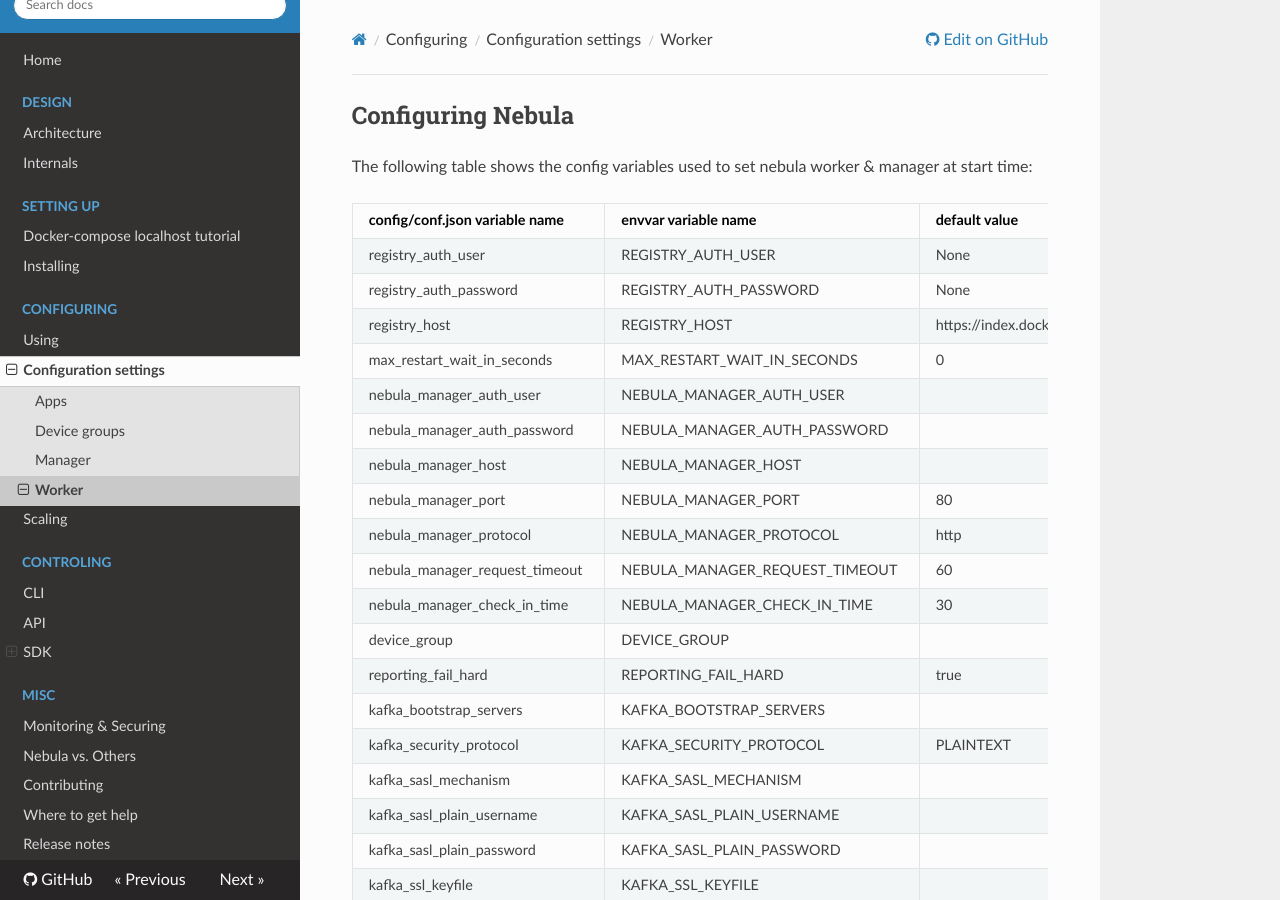
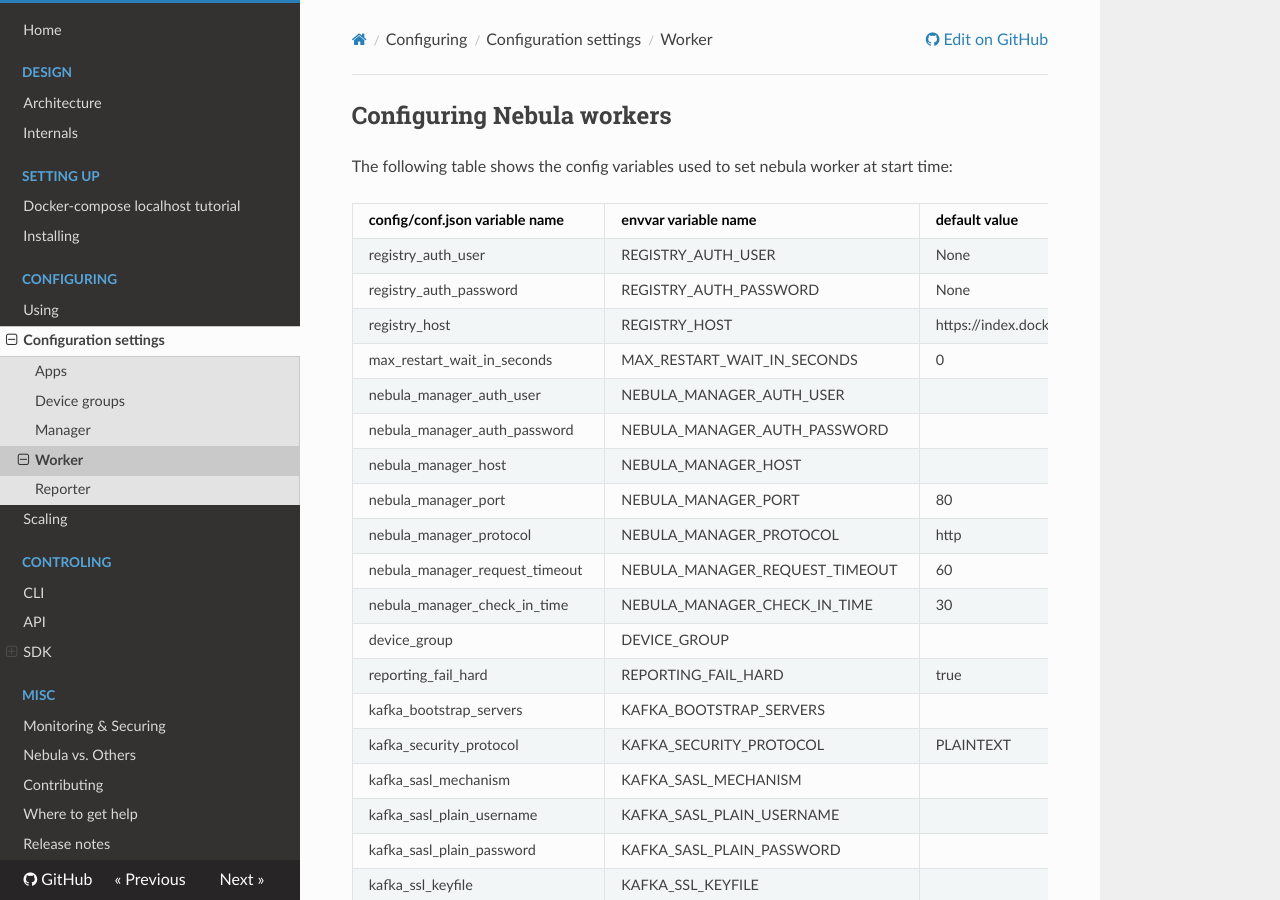
Before and after one commit to nebula-orchestrator/docs, an MkDocs documentation site: the page built from docs/config/worker.md, in a window 1280 px wide and 900 px high. Built offline with MkDocs 1.6.1, drawn with Linux system fonts in a browser that asks for light colours; nearby versions of some CDN libraries; old or Windows-style settings are respelled for this version of MkDocs; some of the changed text lies outside the part shown.

Commit message:
adding reporter config

```diff
--- a/docs/config/worker.md
+++ b/docs/config/worker.md
@@ -1,6 +1,6 @@
-## Configuring Nebula
+## Configuring Nebula workers
 
-The following table shows the config variables used to set nebula worker & manager at start time:
+The following table shows the config variables used to set nebula worker at start time:
 
 | config/conf.json variable name     | envvar variable name             | default value                | example value                                                                                                        | type   | description                                                                                                                                                                                                                                                                                           | required |
 |------------------------------------|----------------------------------|------------------------------|----------------------------------------------------------------------------------------------------------------------|--------|-------------------------------------------------------------------------------------------------------------------------------------------------------------------------------------------------------------------------------------------------------------------------------------------------------|----------|
@@ -38,6 +38,6 @@
 
 The following table shows the path of each config file inside the docker containers:
 
-| container      | config path inside container | example Dockerfile COPY command overwrite       |
-|----------------|------------------------------|-------------------------------------------------|
-| worker         | /worker/config/conf.json     | COPY config/conf.json /worker/config/conf.json  |
+| container      | config path inside container | example Dockerfile COPY command overwrite        |
+|----------------|------------------------------|--------------------------------------------------|
+| reporter       | /reporter/config/conf.json   | COPY config/conf.json /reporter/config/conf.json |
--- a/mkdocs.yml
+++ b/mkdocs.yml
@@ -15,6 +15,7 @@
         - 'config/device_groups.md'
         - 'config/manager.md'
         - 'config/worker.md'
+        - 'config/reporter.md'
       - Scaling: scaling.md
     - Controling:
       - CLI: cli.md
```
Also changed, not shown: docs/config/manager.md (+1 -2 lines), docs/config/reporter.md (added, +36 -0 lines).
